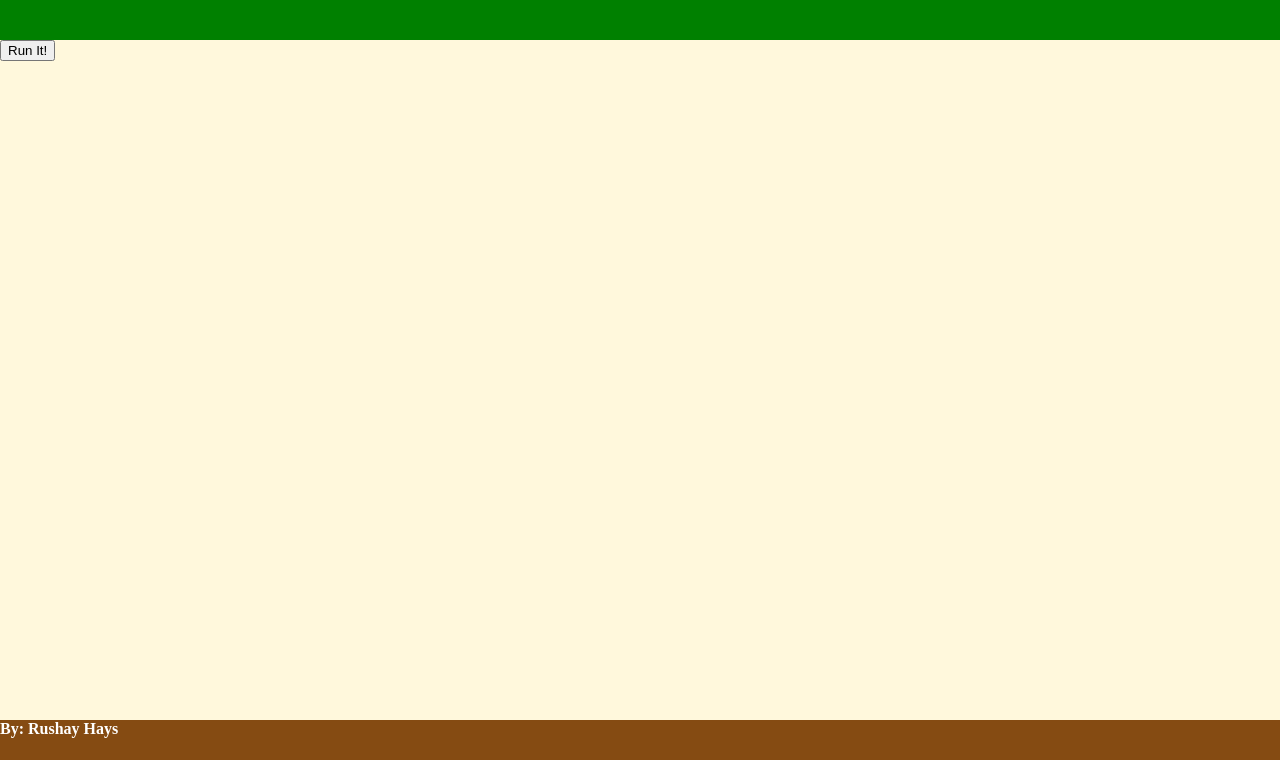
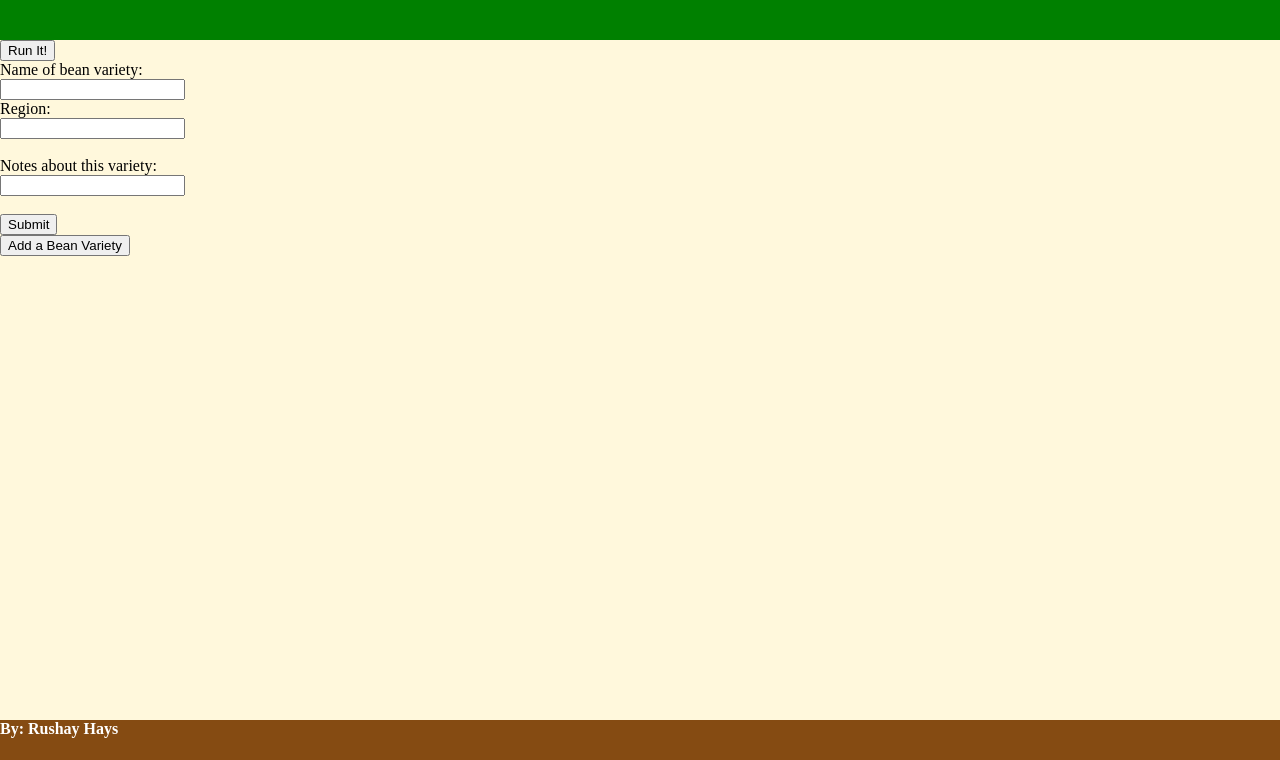
Before and after one commit to rushayhays/NSScoffeeShop, a plain HTML site: page js-app/index.html in a window 1280 px wide. Shown: the part 40-800 px from the top of the page. Drawn offline with Linux system fonts and the light colour scheme.

Commit message:
troubleshooting on creating a form

```diff
--- a/js-app/index.html
+++ b/js-app/index.html
@@ -14,6 +14,23 @@
        <div id="beanVarietyTable">
         <!-- The bean varieties will display here -->
        </div>
+       <div>
+        <div id="addBeanForm">
+            <!-- The form for adding a bean variety will populate here -->
+            <form>
+                <form action="/action_page.php">
+                    <label for="bname">Name of bean variety:</label><br>
+                    <input type="text" id="bname" name="bname"><br>
+                    <label for="region">Region:</label><br>
+                    <input type="text" id="region" name="region"><br><br>
+                    <label for="notes">Notes about this variety:</label><br>
+                    <input type="text" id="notes" name="notes"><br><br>
+                    <input type="submit" value="Submit">
+                  </form>
+            </form>
+        </div>
+        <button id="bean-button">Add a Bean Variety</button>
+       </div>
 
         <script src="main.js" type="module"></script>
     </main>
--- a/js-app/main.js
+++ b/js-app/main.js
@@ -8,7 +8,6 @@ button.addEventListener("click", () => {
     getAllBeanVarieties()
         .then(beanVarieties => {
             console.log(beanVarieties);
-            // const objectList= JSON.parse(beanVarieties)
             showTheBeans(beanVarieties);
         })
 });
@@ -16,3 +15,8 @@ button.addEventListener("click", () => {
 function getAllBeanVarieties() {
     return fetch(url).then(resp => resp.json());
 }
+
+const beanButton = document.querySelector("#bean-button");
+beanButton.addEventListener("click", () => {
+    console.log("cool beans")
+});
```
Also changed, not shown: js-app/addABean.js (added, +7 -0 lines).
